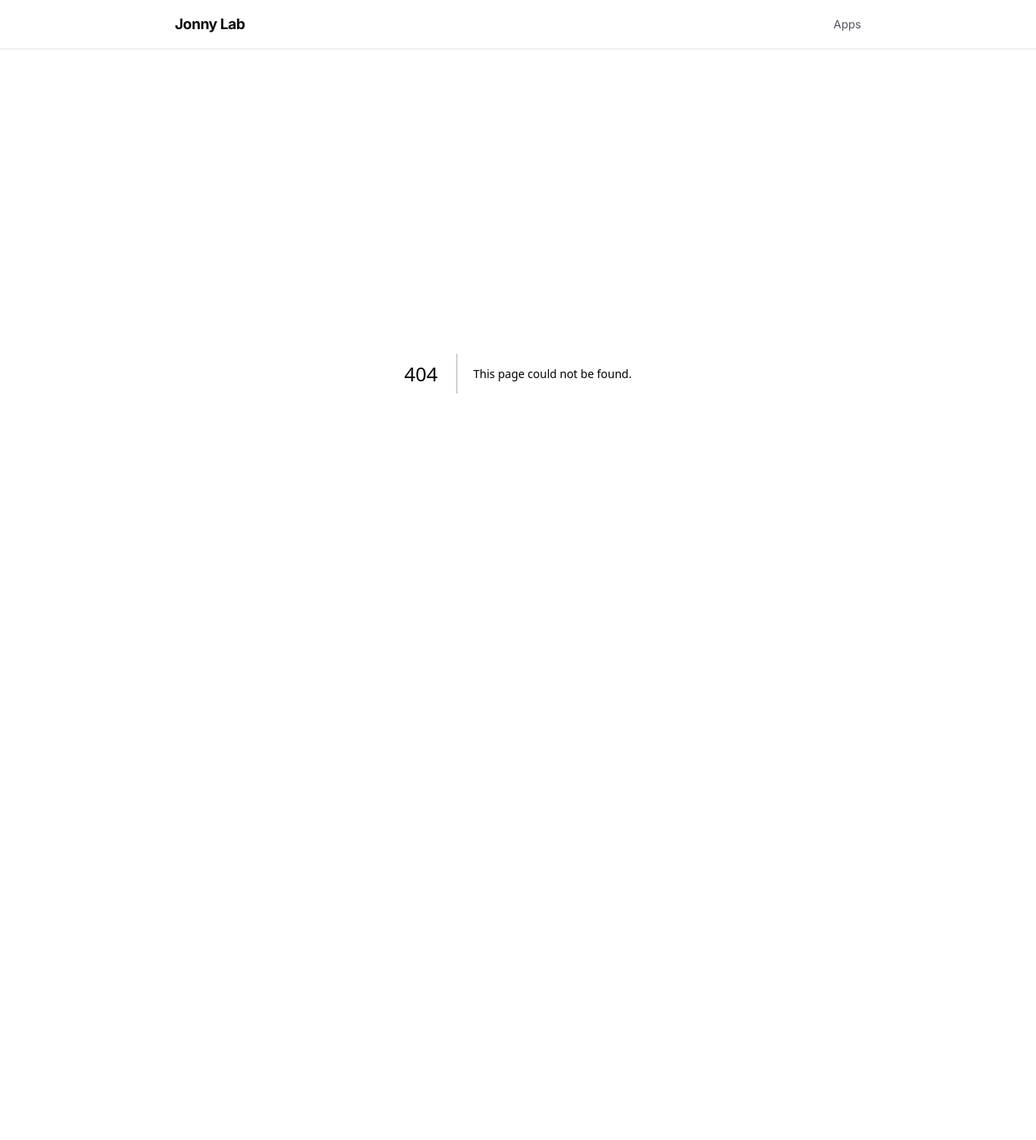
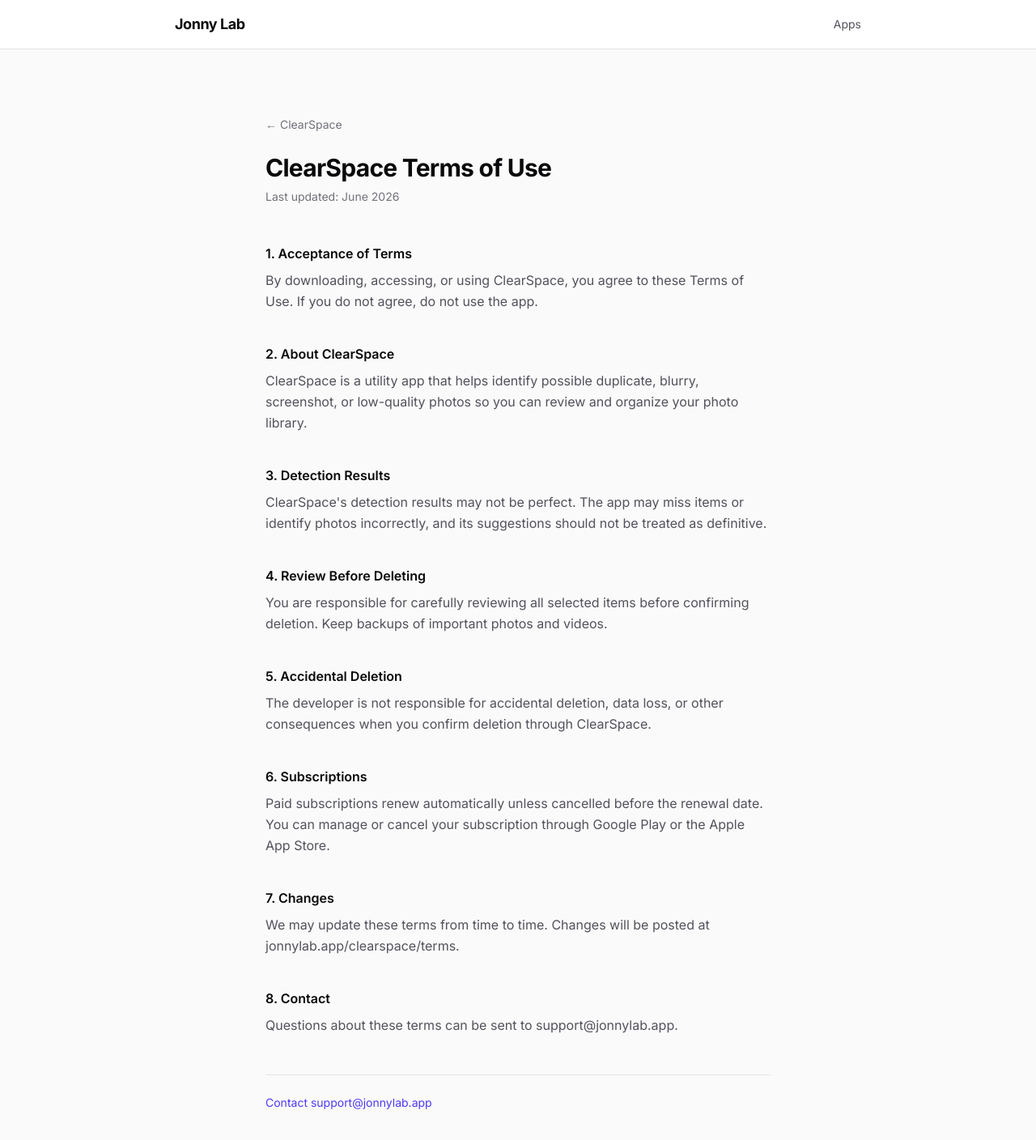
Before and after one commit to iamjohn96/jonnylab, a Next.js app: page /clearspace/terms in a window 1280 px wide. Before the commit this address had no page. Shown: the top 1408 px of the page at 81% size. Before the commit the page ends 861 px from the top, so only its background shows below. Built offline with nearby package versions, Linux system fonts and the light colour scheme.

Commit message:
add ClearSpace privacy and terms pages

```diff
--- a/app/clearspace/page.tsx
+++ b/app/clearspace/page.tsx
@@ -93,6 +93,12 @@
           Privacy Policy
         </Link>
         <Link
+          href="/clearspace/terms"
+          className="text-indigo-600 hover:text-indigo-500 transition-colors"
+        >
+          Terms of Use
+        </Link>
+        <Link
           href="/clearspace/support"
           className="text-indigo-600 hover:text-indigo-500 transition-colors"
         >
--- a/app/clearspace/privacy/page.tsx
+++ b/app/clearspace/privacy/page.tsx
@@ -8,27 +8,23 @@
 const sections = [
   {
     title: "Overview",
-    body: "ClearSpace is designed with privacy as its foundation. We collect no personal data, require no account, and process everything locally on your device.",
+    body: "ClearSpace is a private photo cleaner app designed to help you review and organize your photo library. No account is required to use ClearSpace.",
+  },
+  {
+    title: "Photos and Videos",
+    body: "ClearSpace requests access to your photo library solely to identify possible duplicate, blurry, screenshot, or low-quality photos and videos. Your photos and videos stay on your device. ClearSpace does not upload them to our servers.",
   },
   {
     title: "Information We Collect",
-    body: "We do not collect, store, or transmit any personal information. ClearSpace does not have servers that receive your data.",
+    body: "We do not require an account or collect, store, or transmit your photo library content. ClearSpace does not use advertising or tracking SDKs.",
   },
   {
-    title: "Photo Library Access",
-    body: "ClearSpace requests access to your photo library solely to scan for duplicates and low-quality images. All analysis is performed locally on your device. No photos or photo metadata are transmitted to any server.",
+    title: "Subscriptions and Payments",
+    body: "Subscription and payment processing is handled by Apple through the App Store or Google through Google Play. We do not receive or store your payment card details.",
   },
   {
-    title: "Analytics & Tracking",
-    body: "We do not use any analytics, tracking, or advertising SDKs.",
-  },
-  {
-    title: "In-App Purchases",
-    body: "Subscription purchases are processed by Apple (App Store) or Google (Play Store). We do not receive or store payment information.",
-  },
-  {
-    title: "Third-Party Services",
-    body: "We use RevenueCat solely to manage subscription state. RevenueCat may process anonymous subscription data. See RevenueCat's privacy policy at revenuecat.com/privacy.",
+    title: "Diagnostics",
+    body: "Basic app diagnostics or crash data may be processed by Apple, Google, or other platform providers when enabled or otherwise applicable. Their handling of that data is governed by their respective privacy policies.",
   },
   {
     title: "Children's Privacy",
@@ -40,7 +36,7 @@
   },
   {
     title: "Contact",
-    body: "Questions? Email: support@jonnylab.app",
+    body: "Questions about this policy can be sent to support@jonnylab.app.",
   },
 ];
 
@@ -59,7 +55,7 @@
       <h1 className="text-3xl font-bold text-zinc-950 mt-6 mb-2 tracking-tight">
         ClearSpace Privacy Policy
       </h1>
-      <p className="text-sm text-zinc-500 mb-12">Last updated: May 2026</p>
+      <p className="text-sm text-zinc-500 mb-12">Last updated: June 2026</p>
 
       <div className="space-y-10">
         {sections.map((s, i) => (
@@ -71,6 +67,15 @@
           </section>
         ))}
       </div>
+
+      <div className="mt-12 border-t border-zinc-200 pt-6 text-sm">
+        <a
+          href="mailto:support@jonnylab.app"
+          className="text-indigo-600 hover:text-indigo-500 transition-colors"
+        >
+          Contact support@jonnylab.app
+        </a>
+      </div>
     </main>
   );
 }
--- /dev/null
+++ b/app/clearspace/terms/page.tsx
@@ -0,0 +1,81 @@
+import type { Metadata } from "next";
+import Link from "next/link";
+
+export const metadata: Metadata = {
+  title: "Terms of Use — ClearSpace",
+};
+
+const sections = [
+  {
+    title: "Acceptance of Terms",
+    body: "By downloading, accessing, or using ClearSpace, you agree to these Terms of Use. If you do not agree, do not use the app.",
+  },
+  {
+    title: "About ClearSpace",
+    body: "ClearSpace is a utility app that helps identify possible duplicate, blurry, screenshot, or low-quality photos so you can review and organize your photo library.",
+  },
+  {
+    title: "Detection Results",
+    body: "ClearSpace's detection results may not be perfect. The app may miss items or identify photos incorrectly, and its suggestions should not be treated as definitive.",
+  },
+  {
+    title: "Review Before Deleting",
+    body: "You are responsible for carefully reviewing all selected items before confirming deletion. Keep backups of important photos and videos.",
+  },
+  {
+    title: "Accidental Deletion",
+    body: "The developer is not responsible for accidental deletion, data loss, or other consequences when you confirm deletion through ClearSpace.",
+  },
+  {
+    title: "Subscriptions",
+    body: "Paid subscriptions renew automatically unless cancelled before the renewal date. You can manage or cancel your subscription through Google Play or the Apple App Store.",
+  },
+  {
+    title: "Changes",
+    body: "We may update these terms from time to time. Changes will be posted at jonnylab.app/clearspace/terms.",
+  },
+  {
+    title: "Contact",
+    body: "Questions about these terms can be sent to support@jonnylab.app.",
+  },
+];
+
+export default function TermsPage() {
+  return (
+    <main className="mx-auto max-w-2xl px-6 py-20">
+      <div className="mb-2">
+        <Link
+          href="/clearspace"
+          className="text-sm text-zinc-500 hover:text-zinc-950 transition-colors"
+        >
+          ← ClearSpace
+        </Link>
+      </div>
+
+      <h1 className="text-3xl font-bold text-zinc-950 mt-6 mb-2 tracking-tight">
+        ClearSpace Terms of Use
+      </h1>
+      <p className="text-sm text-zinc-500 mb-12">Last updated: June 2026</p>
+
+      <div className="space-y-10">
+        {sections.map((section, index) => (
+          <section key={section.title}>
+            <h2 className="text-base font-semibold text-zinc-950 mb-2">
+              {index + 1}. {section.title}
+            </h2>
+            <p className="text-zinc-600 leading-relaxed">{section.body}</p>
+          </section>
+        ))}
+      </div>
+
+      <div className="mt-12 border-t border-zinc-200 pt-6 text-sm">
+        <a
+          href="mailto:support@jonnylab.app"
+          className="text-indigo-600 hover:text-indigo-500 transition-colors"
+        >
+          Contact support@jonnylab.app
+        </a>
+      </div>
+    </main>
+  );
+}
```
